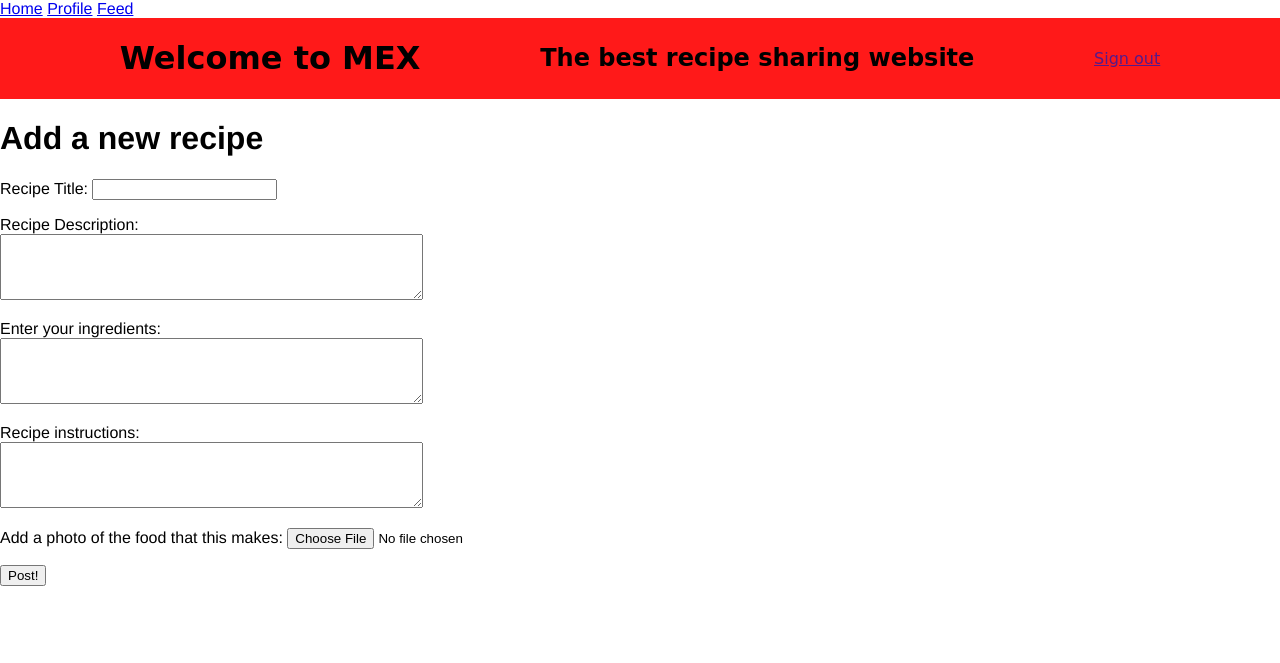
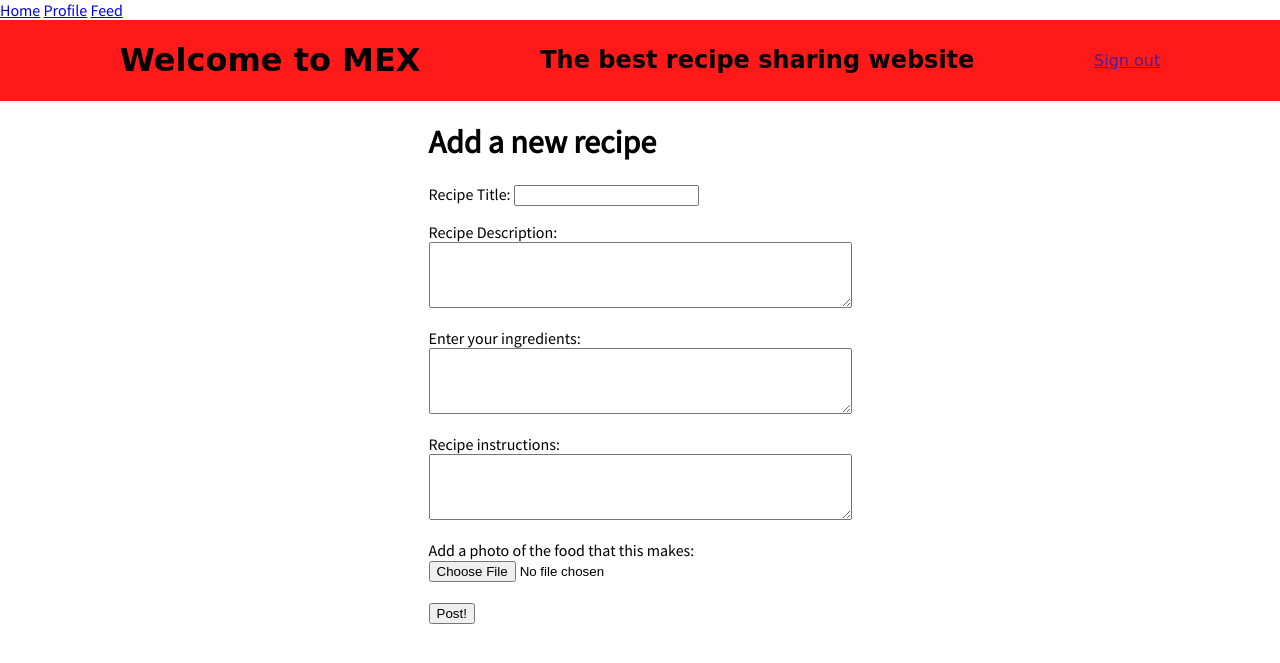
Before and after one commit to MarcoASC4/MEX, a Python web app: template templates/home.html in a window 1280 px wide. Shown: the top 663 px of the page. Run offline with Jinja, Linux system fonts and the light colour scheme; the template is opened without the code that fills it, so the values that code supplies are empty.

Commit message:
Added to design of post page, edited header design on login page

```diff
--- a/static/themes/design.css
+++ b/static/themes/design.css
@@ -1,5 +1,6 @@
 .heady {
   background-color: #ff1919;
+  height: 80px;
   display: flex;
   justify-content: space-evenly;
   align-items: center;
@@ -11,7 +12,8 @@
 html, body {
   margin: 0;
   padding: 0;
-  font-family: 'Snell Roundhand', cursive;
+  font-family: 'Shadows Into Light', cursive;
+  font-size: 20px;
 =======
 
 >>>>>>> 222d18a36ed4d0e14075e7900cf0e8a6ad7ba8a0
--- a/static/themes/homestyle.css
+++ b/static/themes/homestyle.css
@@ -9,7 +9,15 @@
 html, body {
   margin: 0;
   padding: 0;
-  font-family: 'Helvetica', cursive;
+  font-family: 'Source Sans Pro', sans-serif;
+  /* font-family: 'Helvetica', cursive; */
 
 >>>>>>> 222d18a36ed4d0e14075e7900cf0e8a6ad7ba8a0
 }
+
+.add_recipe {
+  display: flex;
+/* Main axis is horizontal */
+  flex-direction: row;
+  justify-content: center;
+}
--- a/templates/home.html
+++ b/templates/home.html
@@ -1,6 +1,7 @@
 <!DOCTYPE html>
 <html lang="en" dir="ltr">
   <head>
+    <link href="https://fonts.googleapis.com/css?family=Source+Sans+Pro" rel="stylesheet">
     <meta charset="utf-8">
     <title></title>
 
@@ -19,41 +20,30 @@
         <a href="{{logout_url}}">Sign out</a>
       </div>
     </div>
-    <div>
-      <h1> Add a new recipe </h1>
-    </div>
+    <div class="add_recipe">
     <form method = "post">
-      <div>
+        <h1> Add a new recipe </h1>
         <p>Recipe Title:
         <input type="text" name="recipe_title"/>
-      </div>
-      <div>
         <p>Recipe Description:
           <br>
           <textarea name="recipe_description" rows="4" cols="50"/>
           </textarea>
-      </div>
-      <div>
         <p>Enter your ingredients:
           <br>
         <textarea name="recipe_ingredients" rows="4" cols="50"/>
         </textarea>
-      </div>
-      <div>
         <p>Recipe instructions:
           <br>
         <textarea name="recipe_instructions" rows="4" cols="50"/>
         </textarea>
-      </div>
-      <div>
         <p>Add a photo of the food that this makes:
+          <br>
           <input type="file" name="fileupload" value="fileupload" id="fileupload">
+          <br>
           <br>
           <!-- <label for="fileupload"> Select a file to upload</label> -->
           <!-- <input type="image" src="/wp-content/uploads/sendform.png" alt="Submit" width="100"> -->
-
-      </div>
-      <div>
         <button type="submit">Post!</button>
       </div>
     </form>
--- a/templates/skeleton.html
+++ b/templates/skeleton.html
@@ -3,7 +3,7 @@
   <head>
     <meta charset="utf-8">
     <title>MEX</title>
-
+    <link href="https://fonts.googleapis.com/css?family=Shadows+Into+Light" rel="stylesheet">
     <link rel="stylesheet" href="/static/themes/design.css">
 
   <body>
```
